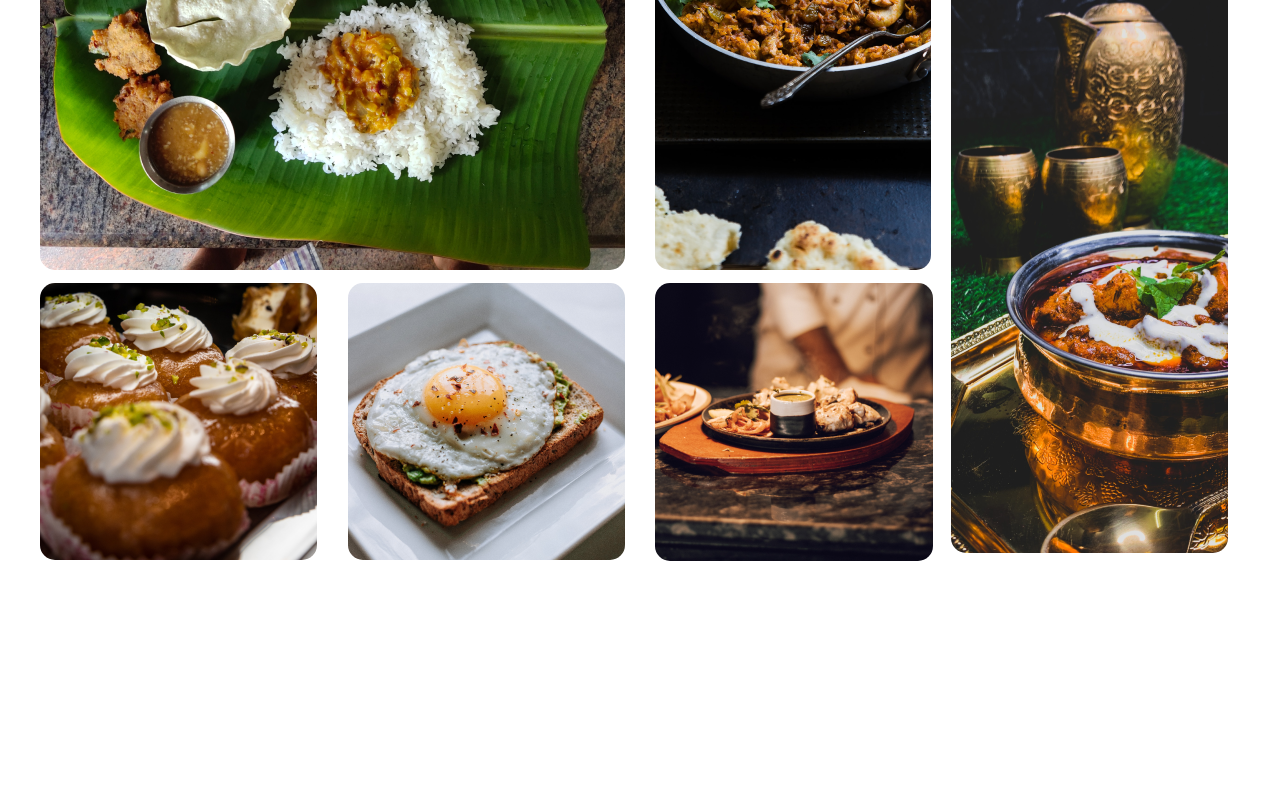
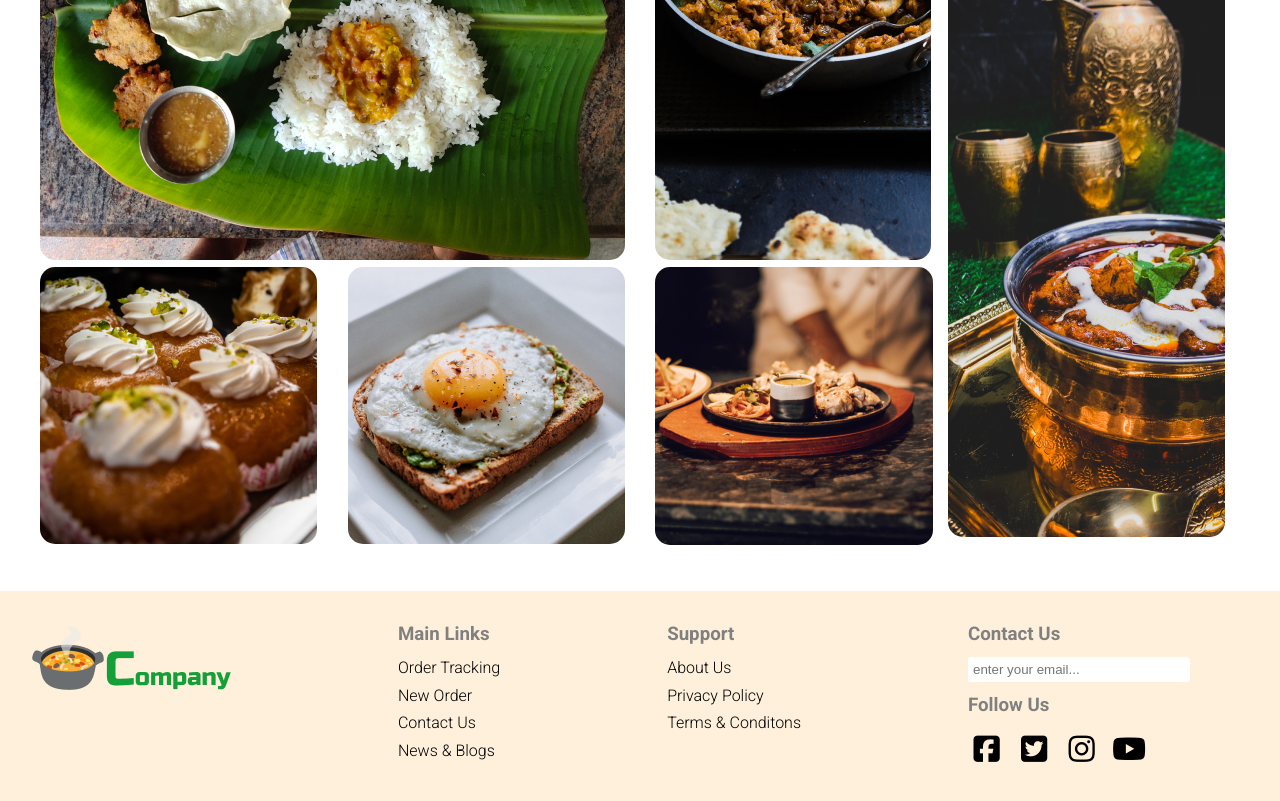
Before and after one commit to Abdulla-Siam/Project-5, a plain HTML site: page index.html in a window 1280 px wide. Shown: the part 1452-2253 px from the top of the page. Before the commit the page ends 2019 px from the top, so only its background shows below. Drawn offline with Linux system fonts and the light colour scheme.

Commit message:
footer section

```diff
--- a/index.html
+++ b/index.html
@@ -86,6 +86,49 @@
             </div>
         </div>
     </div>
+    <footer>
+        <div class="footer-container">
+            <div class="footer-logo">
+                <img src="images/logo.png" alt="#">
+            </div>
+            <div class="lists">
+                <h3>Main Links</h3>
+                <ul>
+                    <li>Order Tracking</li>
+                    <li>New Order</li>
+                    <li>Contact Us</li>
+                    <li>News & Blogs</li>
+                </ul>
+            </div>
+            <div class="lists">
+                <h3>Support</h3>
+                <ul>
+                    <li>About Us</li>
+                    <li>Privacy Policy</li>
+                    <li>Terms & Conditons</li>
+                </ul>
+            </div>
+            <div class="contact">
+                <h3>Contact Us</h3>
+                <input type="email" placeholder="enter your email...">
+                <h3>Follow Us</h3>
+                <div class="icon-container">
+                    <div class="social">
+                        <i class="fa-brands fa-square-facebook"></i>
+                    </div>
+                    <div class="social">
+                        <i class="fa-brands fa-square-twitter"></i>
+                    </div>
+                    <div class="social">
+                        <i class="fa-brands fa-instagram"></i>
+                    </div>
+                    <div class="social">
+                        <i class="fa-brands fa-youtube"></i>
+                    </div>
+                </div>
+            </div>
+        </div>
+    </footer>
 
 </body>
 </html>
--- a/style.css
+++ b/style.css
@@ -32,7 +32,7 @@ nav{
     margin-bottom: 32px;
     background: white;
     padding: 10px;
-    z-index: 1;
+    z-index: 50;
 }
 
 .container{
@@ -122,7 +122,7 @@ nav{
     display: flex;
     flex-direction: column;
     align-items: center;
-    gap: 50px;
+    gap: 40px;
     margin: 50px 0;
 }
 
@@ -132,8 +132,8 @@ nav{
 
 .gridbox{
     display: grid;
-    gap: 6px;
     grid-template-areas: "pic1 pic1 pic2 pic3" "pic1 pic1 pic2 pic7" "pic4 pic5 pic6 pic7";
+    margin-bottom: 40px;
 }
 
 .one{
@@ -167,3 +167,48 @@ nav{
     transform: scale(1.05);
     transition: 0.2s ease-in-out;
 }
+
+/* Footer Section */
+
+.footer-container{
+    display: flex;
+    padding: 30px;
+    justify-content: space-between;
+    background: #fff0db;
+}
+
+.lists ul{
+    list-style: none;
+}
+
+.lists h3{
+    margin-bottom: 10px;
+    color: gray;
+}
+
+.lists ul li{
+    font-size: 16px;
+    margin-bottom: 5px;
+}
+
+.contact h3{
+    margin-bottom: 10px;
+    color: gray;
+}
+
+.icon-container{
+    display: flex;
+    gap: 10px;
+    font-size: 30px;
+}
+
+.contact{
+    margin-right: 60px;
+}
+
+.contact input{
+    padding: 5px 40px 5px 5px;
+    margin-bottom: 10px;
+    border-radius: 3px;
+    border: none;
+}
```
